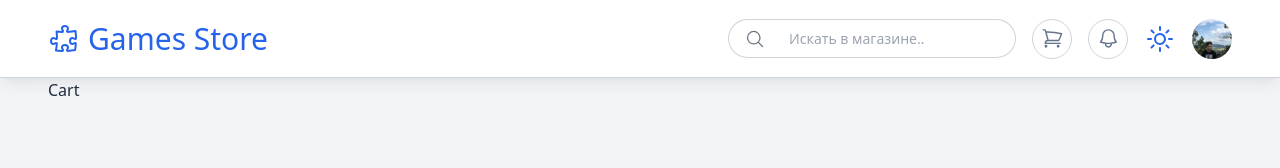
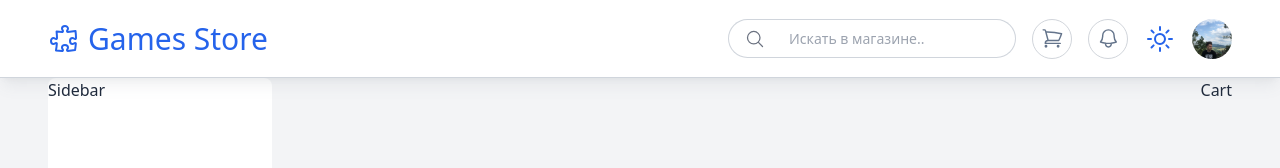
Before and after one commit to Friendly-neighborhood-development/Fnd_games_store, a React (Create React App) app in the folder client/: page /cart in a window 1280 px wide. Shown: the top 168 px of the page. Built offline with nearby package versions, Linux system fonts and the light colour scheme.

Commit message:
basic sidebar

```diff
--- a/client/src/components/GameCard.tsx
+++ b/client/src/components/GameCard.tsx
@@ -6,7 +6,7 @@ import {Link} from "react-router-dom";
 const GameCard: FC<IGame> = memo(({name, description, base64Image, price, discount}) => {
     return (
         <Link to={`/games/${name}`}
-              className={"flex z-0 w-60 flex-wrap mr-2 lg:mr-0 lg:w-52 xl:w-56 bg-white dark:bg-slate-800/50 justify-between rounded-sm after:con "}>
+              className={"flex z-0 w-60 flex-wrap lg:mr-0 lg:w-52 xl:w-56 bg-white dark:bg-slate-800/50 justify-between rounded-sm after:con "}>
             <div className={"h-72 md:h-56 w-60 overflow-hidden flex justify-center items-center mb-4 rounded-sm"}>
                 <img className={"w-full pointer-events-none"} src={base64Image} alt={"game picture"}/>
             </div>
--- a/client/src/components/GamesCategory.tsx
+++ b/client/src/components/GamesCategory.tsx
@@ -22,7 +22,7 @@ const GamesCategory: FC<GamesCategoryProps> = memo(({title, type, games}) => {
                 </span>
             </div>
             <div
-                className={"flex lg:flex-none w-full overflow-x-auto lg:overflow-x-visible lg:grid lg:grid-cols-4 xl:grid-cols-5 lg:gap-y-4 lg:gap-x-8 xl:gap-x-4"}>
+                className={"flex lg:flex-none space-x-2 lg:space-x-0 w-full overflow-x-auto lg:overflow-x-visible lg:grid lg:grid-cols-3 xl:grid-cols-4 lg:gap-x-7 lg:gap-y-4"}>
                 {games.map(game =>
                     <GameCard
                         {...game}
--- a/client/src/components/Sidebar.tsx
+++ b/client/src/components/Sidebar.tsx
@@ -1,16 +1,9 @@
 import React, {FC, memo} from 'react';
-import sidebarLinks from "../constants/sidebarLinks";
-import images from "../constants/images";
-import SidebarLinksBlock from "./SidebarLinksBlock";
 
 const Sidebar: FC = memo(() => {
     return (
-        <div className={"py-1 w-52 bg-white fixed h-screen flex flex-col"}>
-            <div className={"w-full flex justify-center items-center my-6"}>
-                <img className={"w-1/2"} src={images.logo} alt={"logo"}/>
-            </div>
-            <SidebarLinksBlock links={sidebarLinks}/>
-            <SidebarLinksBlock title={"Профиль"} links={sidebarLinks}/>
+        <div className={"hidden lg:block sticky top-24 w-56 bg-white h-96 rounded-lg"}>
+            Sidebar
         </div>
     );
 });
--- a/client/src/components/layouts/MainLayout.tsx
+++ b/client/src/components/layouts/MainLayout.tsx
@@ -1,6 +1,7 @@
 import React, {FC, useEffect} from 'react';
 import Header from "../Header/Header";
 import SmHeader from "../Header/SmHeader";
+import Sidebar from "../Sidebar";
 
 interface MainLayoutProps {
     children?: React.ReactNode
@@ -17,9 +18,10 @@ const MainLayout: FC<MainLayoutProps> = ({children}) => {
         <div className="text-slate-800 dark:text-slate-400 bg-gray-100 dark:bg-slate-900 flex flex-col min-h-screen">
                 <Header/>
                 <SmHeader/>
-            <main className="container mx-auto relative">
+            <div className="container mx-auto flex justify-between space-x-5">
+                <Sidebar/>
                 {children}
-            </main>
+            </div>
         </div>
 
     );
--- a/client/src/pages/Games.tsx
+++ b/client/src/pages/Games.tsx
@@ -13,9 +13,11 @@ const Games = () => {
 
     return (
         <MainLayout>
-            <GamesCategory title={"Популярные"} type={"popular"} games={games}/>
-            <GamesCategory title={"Распродажа"} type={"sale"} games={games}/>
-            <GamesCategory title={"Новинки"} type={"new"} games={games}/>
+            <main className={"w-full"}>
+                <GamesCategory title={"Популярные"} type={"popular"} games={games}/>
+                <GamesCategory title={"Распродажа"} type={"sale"} games={games}/>
+                <GamesCategory title={"Новинки"} type={"new"} games={games}/>
+            </main>
         </MainLayout>
     );
 };
```
